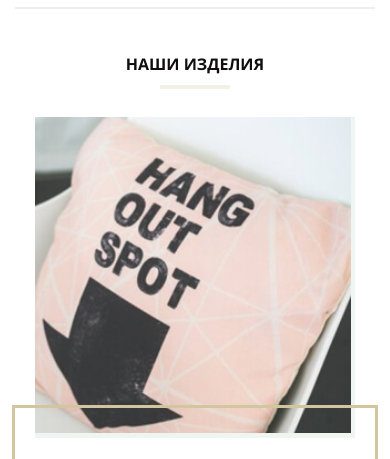
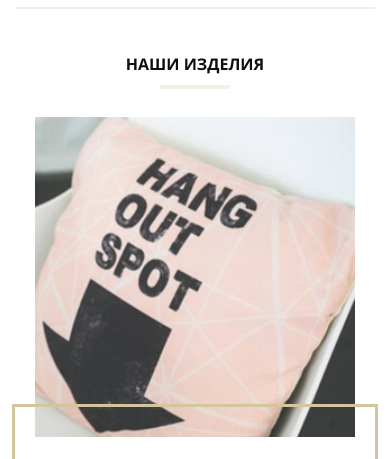
Before and after one commit to prosles/diplom_adaptive, a plain HTML site: page index.html in a window 390 px wide. Shown: the part 5686-6145 px from the top of the page. Drawn offline with Linux system fonts and the light colour scheme; files whose address does not match are found by name.

Commit message:
Add files via upload

```diff
--- a/css/style.css
+++ b/css/style.css
@@ -1878,12 +1878,10 @@ width: 100%;
 .product-imgbox {
   width: 100%;
   height: 85.8%;
-
-  padding-right: 4px;
   }
 
-
 .product-img-preview {
+  display: flex;
   width: 100%;
   height: 100%;
   }
```
